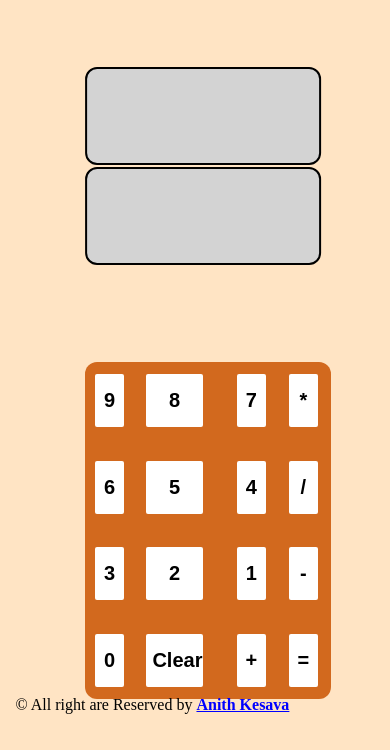
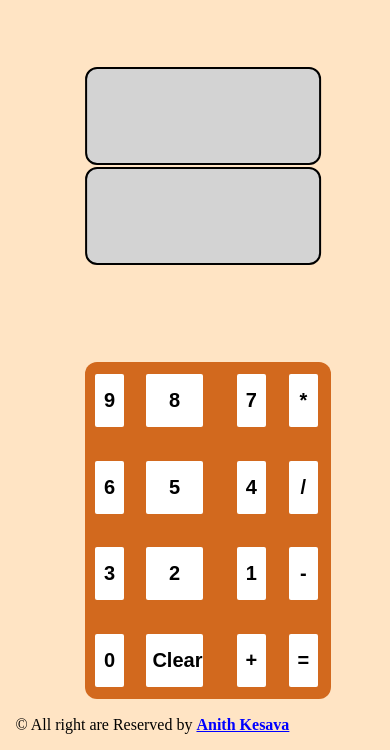
Before and after one commit to anithkesava/simplecalculator, a plain HTML site: page index.html in a window 390 px wide. Shown: the part 94-844 px from the top of the page. Drawn offline with Linux system fonts and the light colour scheme.

Commit message:
save footer

```diff
--- a/style.css
+++ b/style.css
@@ -2,7 +2,11 @@ body{
     overflow: hidden;
     background-color: bisque;
 }
-
+@media (max-width: 1080px){
+    body{
+        overflow: auto;
+    }
+}
 .mainContainer{
     display: flex;
     flex-direction: column;
@@ -90,5 +94,6 @@ strong{
 }
 footer{
     position: relative;
+    top: 20px;
     left: 2%;
 }
```
